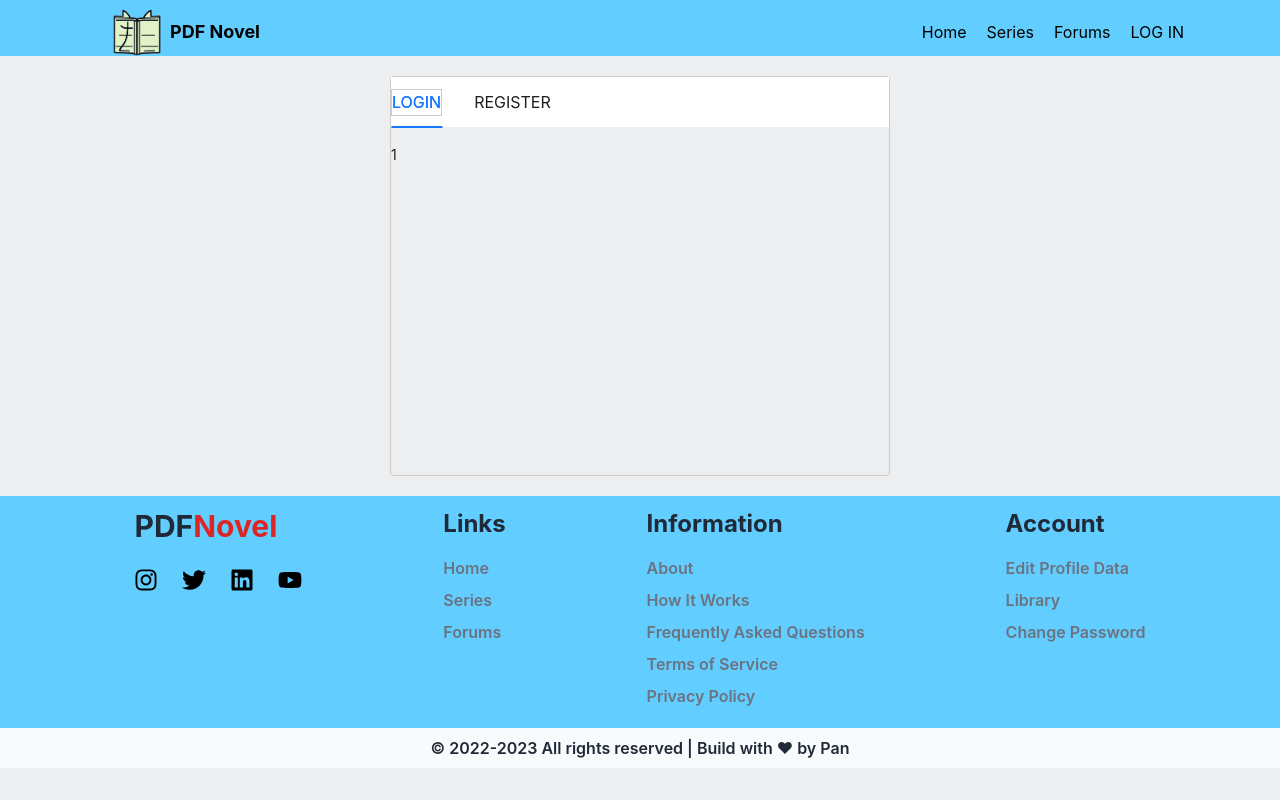
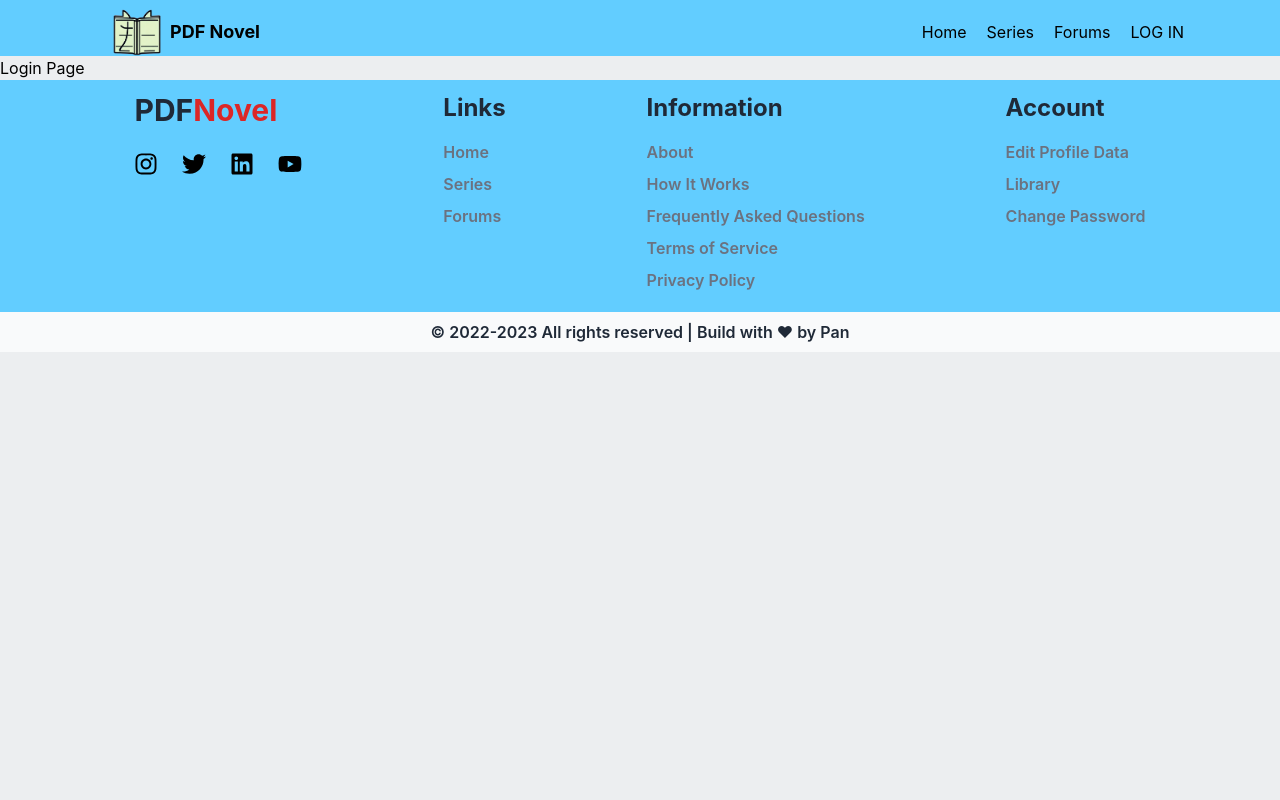
Before and after one commit to PandoraLH/pdfnovel, a Next.js app: page /LoginPage in a window 1280 px wide. Built offline with nearby package versions, Linux system fonts and the light colour scheme.

Commit message:
erased antd

```diff
--- a/package.json
+++ b/package.json
@@ -6,7 +6,7 @@
     "start": "next start"
   },
   "dependencies": {
-    "antd": "^5.4.7",
+    "@emotion/css": "^11.11.0",
     "axios": "^1.3.4",
     "cheerio": "^1.0.0-rc.12",
     "express": "^4.18.2",
--- a/pages/LoginPage.js
+++ b/pages/LoginPage.js
@@ -1,78 +1,19 @@
 import React from "react";
 import Layout from "@/Layout/Layout";
-import { Tabs } from "antd";
+import { List, Tabs, ConfigProvider } from "antd";
+import styled from "@emotion/css";
 import LoginForm from "@/Login/LoginForm";
 import RegisterForm from "@/Login/RegisterForm";
 import styles from "../styles/LoginPage.module.scss";
 
-const { TabPane } = Tabs;
+
 
 const LoginPage = () => {
    return (
       <>
          <Layout>
-            <div className="container">
-               <Tabs
-                  defaultActiveKey="login"
-                  style={{
-                     border: "1.5px solid #ccc",
-                     borderRadius: "4px",
-                     margin: "20px 0px",
-                     width: "500px",
-                     height: "400px",
-                  }}
-                  tabBarStyle={{
-                     backgroundColor: "#fff",
-                  }}
-               >
-                  <Tabs.TabPane
-                     tab={
-                        <div
-                           style={{
-                              fontSize: "16px",
-                              border: "1.5px solid #ccc",
-                           }}
-                        >
-                           LOGIN
-                        </div>
-                     }
-                     key="login"
-                  >
-                     1
-                  </Tabs.TabPane>
-                  <Tabs.TabPane
-                     tab={
-                        <span
-                           style={{
-                              fontSize: "16px",
-                           }}
-                        >
-                           REGISTER
-                        </span>
-                     }
-                     key="register"
-                  >
-                     2
-                  </Tabs.TabPane>
-               </Tabs>
-               <style jsx>
-                  {`
-                     .container {
-                        display: flex;
-                        justify-content: center;
-                     }
-                     .ant-tabs-nav-list {
-                        display: flex;
-                        align-items: center;
-                        justify-content: space-between;
-                        width: 100%;
-                     }
-                     .ant-tabs-tab {
-                        width: 50%;
-                        justify-content: center;
-                     }
-                  `}
-               </style>
+            <div>
+               <div>Login Page</div>
             </div>
          </Layout>
       </>
--- a/styles/LoginPage.module.scss
+++ b/styles/LoginPage.module.scss
@@ -1,11 +1,8 @@
-.container {
+.container
+   :where(.css-dev-only-do-not-override-ed5zg0).ant-tabs
+   > div
+   > .ant-tabs-nav
+   .ant-tabs-nav-wrap {
    display: flex;
    justify-content: center;
-
-   .ant-tabs-nav {
-      display: flex;
-      justify-content: center;
-      text-align: center;
-      background-color: red;
-   }
 }
```
Also changed, not shown: 2 other files (tests, documents, lock files or other folders).
